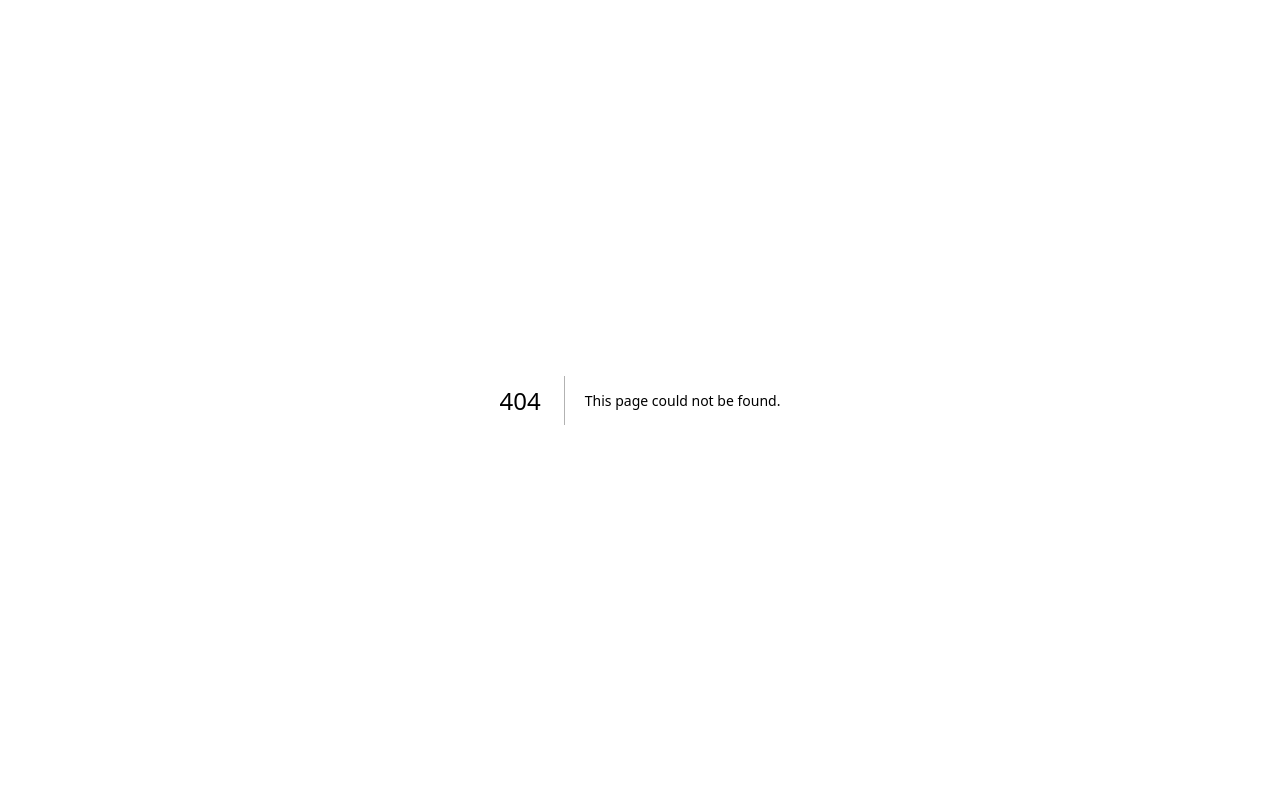
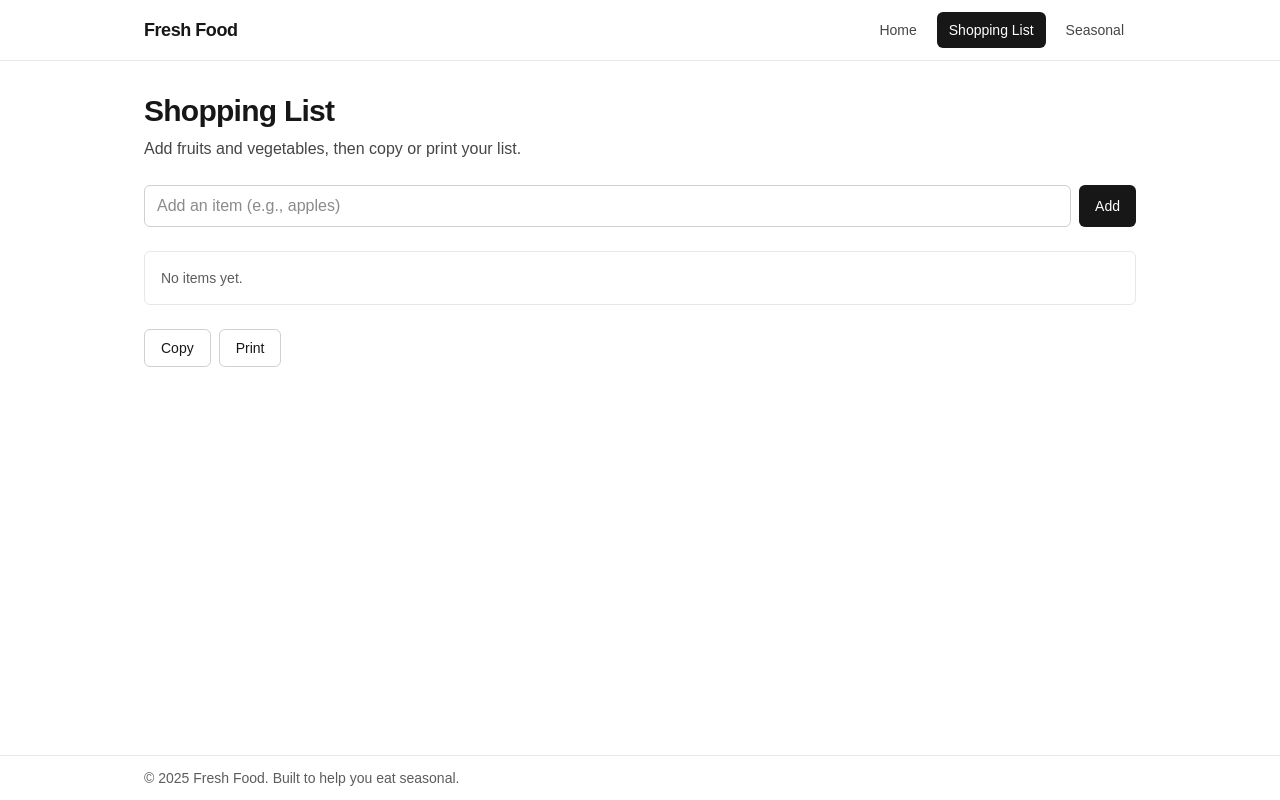
Before and after one commit to ValdineiJunior/fresh-food, a Next.js app: page /shopping-list in a window 1280 px wide. Before the commit this address had no page. Built offline with nearby package versions, Linux system fonts and the light colour scheme.

Commit message:
feat: add layout components and pages for seasonal produce and shopping list

```diff
--- a/src/app/layout.tsx
+++ b/src/app/layout.tsx
@@ -1,6 +1,8 @@
 import type { Metadata } from "next";
 import { Geist, Geist_Mono } from "next/font/google";
 import "./globals.css";
+import Header from "@/components/Header";
+import Footer from "@/components/Footer";
 
 const geistSans = Geist({
   variable: "--font-geist-sans",
@@ -27,7 +29,9 @@ export default function RootLayout({
       <body
         className={`${geistSans.variable} ${geistMono.variable} antialiased`}
       >
-        {children}
+        <Header />
+        <main className="mx-auto max-w-5xl px-4 py-8">{children}</main>
+        <Footer />
       </body>
     </html>
   );
--- a/src/app/page.tsx
+++ b/src/app/page.tsx
@@ -1,12 +1,24 @@
 export default function Home() {
   return (
-    <div className="font-sans grid grid-rows-[20px_1fr_20px] items-center justify-items-center min-h-screen p-8 pb-20 gap-16 sm:p-20">
-      <main className="flex flex-col gap-[32px] row-start-2 items-center sm:items-start">
-        main
-      </main>
-      <footer className="row-start-3 flex gap-[24px] flex-wrap items-center justify-center">
-        footer
-      </footer>
-    </div>
+    <section className="prose prose-invert max-w-none">
+      <h1 className="text-3xl font-bold tracking-tight">Fresh Food</h1>
+      <p>
+        A simple way to discover what fruits and vegetables are fresh by month,
+        build a grocery shopping list, and copy or print it to take with you.
+      </p>
+      <h2 className="text-2xl font-semibold">What you can do here</h2>
+      <ul className="list-disc pl-6">
+        <li>
+          Explore seasonal produce by month to choose fresher, tastier, and more
+          sustainable options.
+        </li>
+        <li>Create and save a shopping list of fruits and vegetables.</li>
+        <li>Copy or print your list to use at the market.</li>
+      </ul>
+      <p>
+        Use the navigation above to get started: check the seasonal produce or
+        build your shopping list.
+      </p>
+    </section>
   );
 }
--- /dev/null
+++ b/src/app/seasonal/page.tsx
@@ -0,0 +1,38 @@
+export default function SeasonalPage() {
+  const months = [
+    "January",
+    "February",
+    "March",
+    "April",
+    "May",
+    "June",
+    "July",
+    "August",
+    "September",
+    "October",
+    "November",
+    "December",
+  ];
+
+  return (
+    <section className="space-y-6">
+      <header>
+        <h1 className="text-3xl font-bold tracking-tight">Seasonal Produce</h1>
+        <p className="text-foreground/80">
+          Browse a month to see example fruits and vegetables that are typically
+          in season. Content is placeholder for now.
+        </p>
+      </header>
+      <div className="grid grid-cols-1 sm:grid-cols-2 lg:grid-cols-3 gap-4">
+        {months.map((m) => (
+          <div key={m} className="rounded-lg border border-foreground/10 p-4">
+            <h2 className="text-xl font-semibold">{m}</h2>
+            <p className="text-sm text-foreground/70">
+              Example fresh picks: apples, pears, leafy greens (placeholder)
+            </p>
+          </div>
+        ))}
+      </div>
+    </section>
+  );
+}
--- /dev/null
+++ b/src/app/shopping-list/page.tsx
@@ -0,0 +1,90 @@
+"use client";
+
+import React from "react";
+
+type Item = { id: string; name: string };
+
+export default function ShoppingListPage() {
+  const [items, setItems] = React.useState<Item[]>([]);
+  const [input, setInput] = React.useState("");
+
+  function addItem() {
+    const name = input.trim();
+    if (!name) return;
+    setItems((prev) => [{ id: crypto.randomUUID(), name }, ...prev]);
+    setInput("");
+  }
+
+  function removeItem(id: string) {
+    setItems((prev) => prev.filter((it) => it.id !== id));
+  }
+
+  function copyList() {
+    const text = items.map((it) => `- ${it.name}`).join("\n");
+    navigator.clipboard.writeText(text);
+  }
+
+  function printList() {
+    window.print();
+  }
+
+  return (
+    <section className="space-y-6">
+      <header className="space-y-2">
+        <h1 className="text-3xl font-bold tracking-tight">Shopping List</h1>
+        <p className="text-foreground/80">
+          Add fruits and vegetables, then copy or print your list.
+        </p>
+      </header>
+
+      <div className="flex gap-2">
+        <input
+          value={input}
+          onChange={(e) => setInput(e.target.value)}
+          onKeyDown={(e) => e.key === "Enter" && addItem()}
+          placeholder="Add an item (e.g., apples)"
+          className="flex-1 rounded-md border border-foreground/20 bg-transparent px-3 py-2 outline-none focus:border-foreground/40"
+        />
+        <button
+          onClick={addItem}
+          className="rounded-md bg-foreground text-background px-4 py-2 text-sm font-medium hover:opacity-90"
+        >
+          Add
+        </button>
+      </div>
+
+      <ul className="divide-y divide-foreground/10 border border-foreground/10 rounded-md">
+        {items.length === 0 && (
+          <li className="p-4 text-sm text-foreground/70">No items yet.</li>
+        )}
+        {items.map((it) => (
+          <li key={it.id} className="flex items-center justify-between p-3">
+            <span>{it.name}</span>
+            <button
+              onClick={() => removeItem(it.id)}
+              className="text-sm text-foreground/70 hover:text-foreground"
+              aria-label={`Remove ${it.name}`}
+            >
+              Remove
+            </button>
+          </li>
+        ))}
+      </ul>
+
+      <div className="flex gap-2">
+        <button
+          onClick={copyList}
+          className="rounded-md border border-foreground/20 px-4 py-2 text-sm hover:bg-foreground/10"
+        >
+          Copy
+        </button>
+        <button
+          onClick={printList}
+          className="rounded-md border border-foreground/20 px-4 py-2 text-sm hover:bg-foreground/10"
+        >
+          Print
+        </button>
+      </div>
+    </section>
+  );
+}
--- /dev/null
+++ b/src/components/Footer.tsx
@@ -0,0 +1,12 @@
+export default function Footer() {
+  return (
+    <footer className="w-full border-t border-foreground/10 fixed bottom-0 left-0 right-0 bg-background/80 backdrop-blur supports-[backdrop-filter]:bg-background/60">
+      <div className="mx-auto max-w-5xl px-4 py-3 text-sm text-foreground/70 flex items-center justify-between">
+        <p>
+          © {new Date().getFullYear()} Fresh Food. Built to help you eat
+          seasonal.
+        </p>
+      </div>
+    </footer>
+  );
+}
--- /dev/null
+++ b/src/components/Header.tsx
@@ -0,0 +1,41 @@
+"use client";
+
+import Link from "next/link";
+import { usePathname } from "next/navigation";
+import React from "react";
+
+function NavLink({ href, label }: { href: string; label: string }) {
+  const pathname = usePathname();
+  const isActive = pathname === href;
+
+  return (
+    <Link
+      href={href}
+      className={
+        "px-3 py-2 rounded-md text-sm font-medium transition-colors " +
+        (isActive
+          ? "bg-foreground text-background"
+          : "text-foreground/80 hover:text-foreground hover:bg-foreground/10")
+      }
+    >
+      {label}
+    </Link>
+  );
+}
+
+export default function Header() {
+  return (
+    <header className="w-full border-b border-foreground/10 bg-background/80 backdrop-blur supports-[backdrop-filter]:bg-background/60">
+      <div className="mx-auto max-w-5xl px-4 py-3 flex items-center justify-between">
+        <Link href="/" className="font-semibold tracking-tight text-lg">
+          Fresh Food
+        </Link>
+        <nav className="flex items-center gap-2">
+          <NavLink href="/" label="Home" />
+          <NavLink href="/shopping-list" label="Shopping List" />
+          <NavLink href="/seasonal" label="Seasonal" />
+        </nav>
+      </div>
+    </header>
+  );
+}
```
